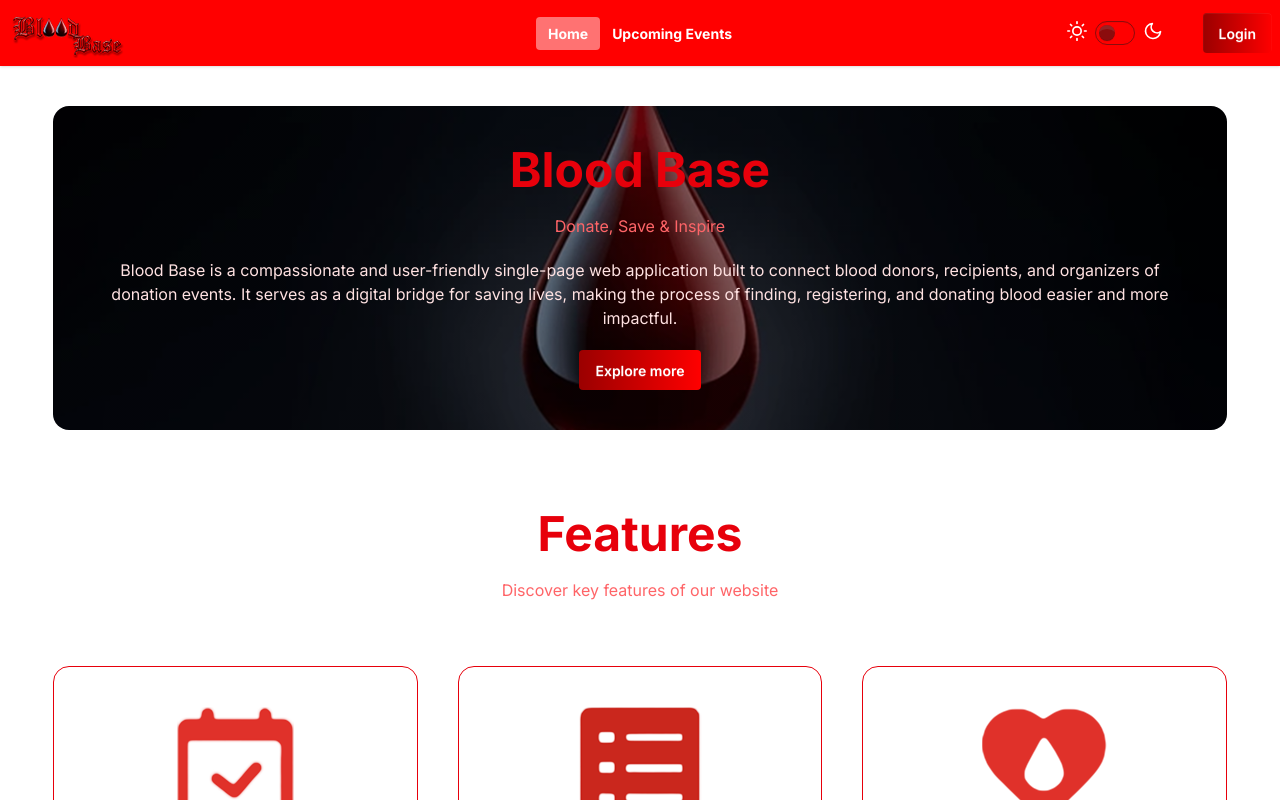
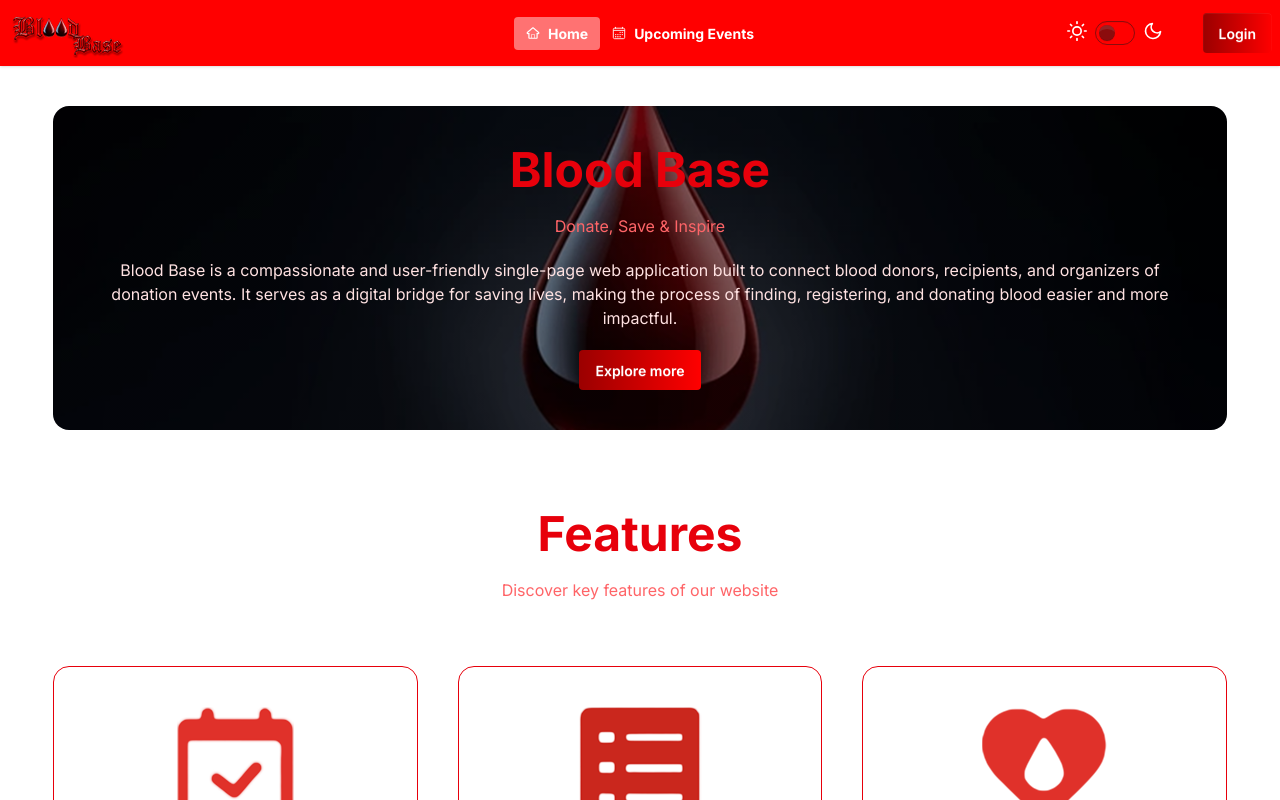
Before and after one commit to MdRehanAli/blood-base-client, a React (Vite) app: page / in a window 1280 px wide. Shown: the top 800 px of the page. Built offline with nearby package versions, Linux system fonts and the light colour scheme; no server answers.

Commit message:
Update navbar icon

```diff
--- a/src/pages/Shared/Navbar/Navbar.jsx
+++ b/src/pages/Shared/Navbar/Navbar.jsx
@@ -7,6 +7,10 @@ import { toast } from 'react-toastify';
 import { GoTriangleDown } from 'react-icons/go';
 import './Navbar.css'
 import ThemeToggle from '../../../components/ThemeToggle/ThemeToggle';
+import { IoCalendarOutline, IoCreateOutline, IoHomeOutline } from 'react-icons/io5';
+import { TiHomeOutline } from 'react-icons/ti';
+import { LuCalendarCog } from 'react-icons/lu';
+import { FiUserPlus } from 'react-icons/fi';
 
 const Navbar = () => {
 
@@ -30,13 +34,13 @@ const Navbar = () => {
     }
 
     const links = <>
-        <li><NavLink to='/'>Home</NavLink></li>
-        <li><NavLink to='/upcoming-events'>Upcoming Events</NavLink></li>
+        <li><NavLink to='/'><TiHomeOutline /><span>Home</span></NavLink></li>
+        <li><NavLink to='/upcoming-events'><IoCalendarOutline />Upcoming Events</NavLink></li>
     </>
     const privateLinks = <>
-        <li><NavLink to='/create-event'>Create Event</NavLink></li>
-        <li><NavLink to='/manage-events'>Manage Events</NavLink></li>
-        <li><NavLink to='/joined-events'>Joined Events</NavLink></li>
+        <li><NavLink to='/create-event'><IoCreateOutline />Create Event</NavLink></li>
+        <li><NavLink to='/manage-events'><LuCalendarCog />Manage Events</NavLink></li>
+        <li><NavLink to='/joined-events'><FiUserPlus />Joined Events</NavLink></li>
     </>
 
     return (
```
